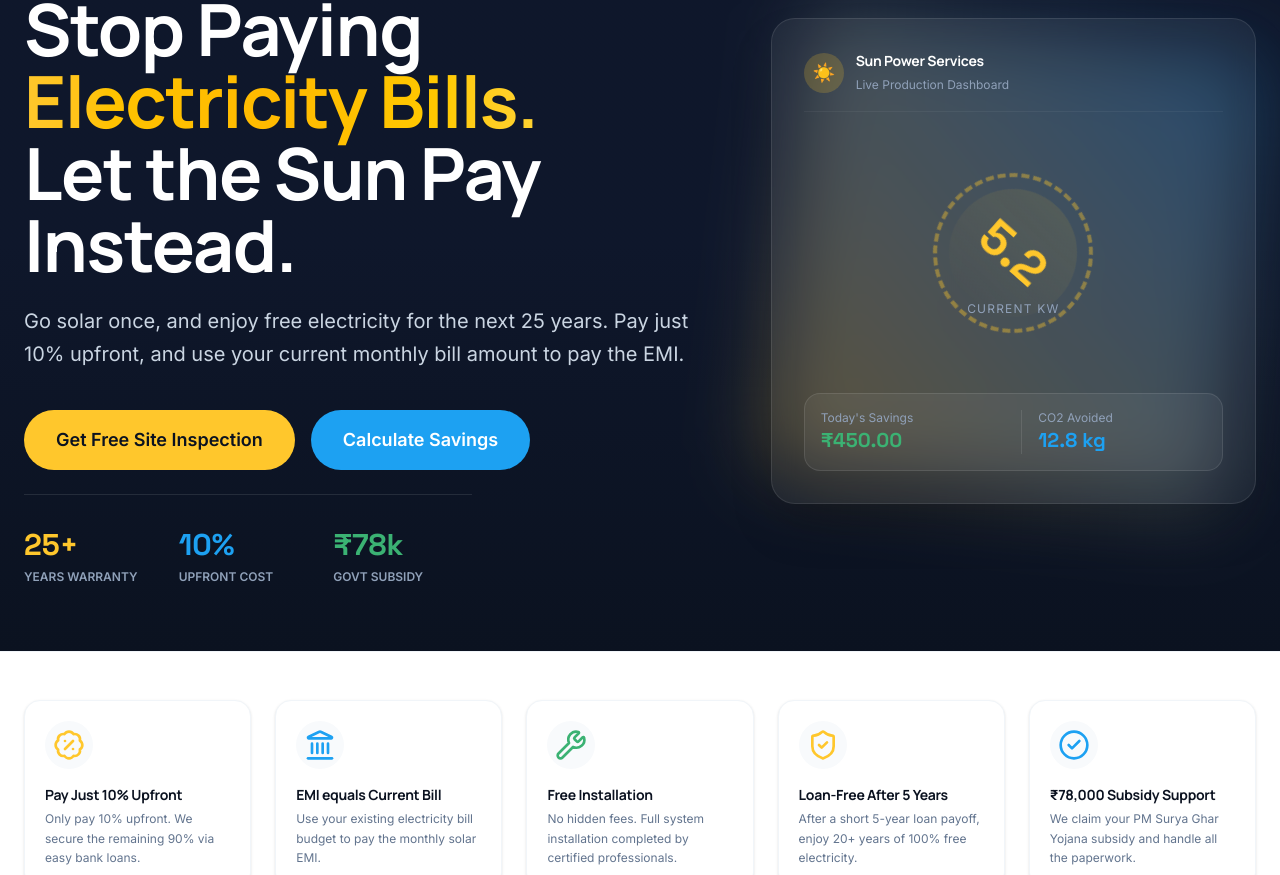
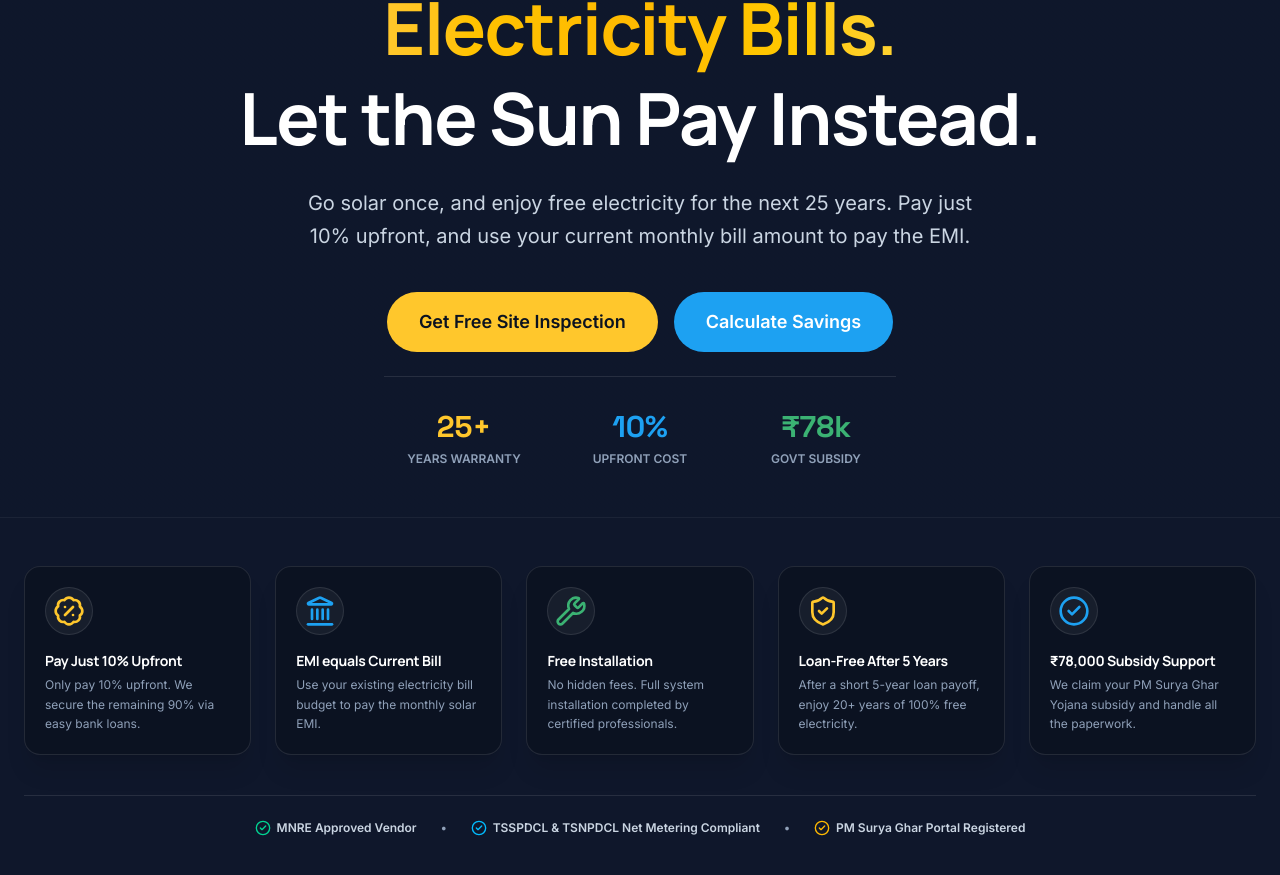
Before and after one commit to Sriharshareddy6464/sunpowersolarservices, a Next.js app: page / in a window 1280 px wide. Shown: the part 161-1036 px from the top of the page. Built offline with nearby package versions, Linux system fonts and the light colour scheme.

Commit message:
feat(hero): remove badge and dashboard, shift 10px top, update trust strip dark flow

```diff
--- a/src/components/sections/hero.tsx
+++ b/src/components/sections/hero.tsx
@@ -5,7 +5,7 @@ import Button from "../ui/button";
 
 export default function Hero() {
   return (
-    <section className="relative min-h-[90vh] flex items-center justify-center pt-24 pb-16 overflow-hidden bg-gradient-to-b from-slate-900 via-slate-900 to-dark text-white">
+    <section className="relative min-h-[75vh] flex items-center justify-center pt-16 pb-12 -mt-2.5 overflow-hidden bg-gradient-to-b from-slate-900 via-slate-900 to-slate-900 text-white">
       {/* Light glow effects */}
       <div className="absolute top-1/4 left-1/10 w-96 h-96 bg-primary/20 rounded-full blur-3xl -z-10 animate-pulse" />
       <div className="absolute bottom-1/4 right-1/10 w-96 h-96 bg-secondary/15 rounded-full blur-3xl -z-10 animate-pulse" />
@@ -13,15 +13,10 @@ export default function Hero() {
       {/* Subtle grid lines background overlay */}
       <div className="absolute inset-0 bg-[linear-gradient(to_right,#ffffff05_1px,transparent_1px),linear-gradient(to_bottom,#ffffff05_1px,transparent_1px)] bg-[size:4rem_4rem] -z-20" />
 
-      <div className="container mx-auto px-6 max-w-7xl relative">
-        <div className="grid grid-cols-1 lg:grid-cols-12 gap-12 items-center">
-          {/* Text content */}
-          <div className="lg:col-span-7 text-center lg:text-left space-y-6">
-            <div className="inline-flex items-center gap-2 px-4 py-2 bg-white/5 border border-white/10 rounded-full text-xs font-semibold text-primary uppercase tracking-wider backdrop-blur-sm">
-              ☀️ Rooftop Solar Telangana
-            </div>
+      <div className="container mx-auto px-6 max-w-5xl relative text-center">
+        <div className="space-y-6 max-w-4xl mx-auto">
 
-            <h1 className="text-4xl sm:text-5xl md:text-6xl lg:text-7xl font-extrabold tracking-tight leading-none">
+          <h1 className="text-4xl sm:text-5xl md:text-6xl lg:text-7xl font-extrabold tracking-tight leading-tight">
             Stop Paying <br className="hidden sm:inline" />
             <span className="bg-gradient-to-r from-primary via-amber-400 to-amber-300 bg-clip-text text-transparent">
               Electricity Bills.
@@ -30,11 +25,11 @@ export default function Hero() {
             Let the Sun Pay Instead.
           </h1>
 
-            <p className="text-slate-300 text-base sm:text-lg md:text-xl max-w-2xl mx-auto lg:mx-0 leading-relaxed font-sans">
+          <p className="text-slate-300 text-base sm:text-lg md:text-xl max-w-2xl mx-auto leading-relaxed font-sans">
             Go solar once, and enjoy free electricity for the next 25 years. Pay just 10% upfront, and use your current monthly bill amount to pay the EMI.
           </p>
 
-            <div className="flex flex-col sm:flex-row gap-4 justify-center lg:justify-start pt-4">
+          <div className="flex flex-col sm:flex-row gap-4 justify-center pt-4">
             <Button variant="primary" size="lg" href="#contact">
               Get Free Site Inspection
             </Button>
@@ -44,7 +39,7 @@ export default function Hero() {
           </div>
 
           {/* Quick trust metrics */}
-            <div className="pt-8 grid grid-cols-3 gap-4 border-t border-white/10 max-w-md mx-auto lg:mx-0">
+          <div className="pt-8 grid grid-cols-3 gap-4 border-t border-white/10 max-w-lg mx-auto">
             <div>
               <span className="block text-2xl md:text-3xl font-numbers font-bold text-primary">25+</span>
               <span className="text-xs text-slate-400 uppercase font-semibold">Years Warranty</span>
@@ -58,51 +53,7 @@ export default function Hero() {
               <span className="text-xs text-slate-400 uppercase font-semibold">Govt Subsidy</span>
             </div>
           </div>
-          </div>
 
-          {/* Graphical/Illustrative Panel */}
-          <div className="lg:col-span-5 relative w-full aspect-square max-w-[500px] mx-auto">
-            {/* Elegant futuristic design representing solar power */}
-            <div className="absolute inset-0 bg-gradient-to-tr from-primary/30 to-secondary/30 rounded-3xl blur-2xl transform rotate-6 scale-95" />
-            <div className="relative w-full h-full bg-white/5 border border-white/10 rounded-3xl backdrop-blur-md p-6 md:p-8 flex flex-col justify-between overflow-hidden shadow-2xl">
-
-              <div className="flex justify-between items-center border-b border-white/5 pb-4">
-                <div className="flex items-center gap-3">
-                  <div className="w-10 h-10 rounded-full bg-primary/20 flex items-center justify-center text-primary font-bold text-lg">☀️</div>
-                  <div>
-                    <h4 className="font-bold text-sm text-white">Sun Power Services</h4>
-                    <span className="text-xs text-slate-400">Live Production Dashboard</span>
-                  </div>
-                </div>
-                <div className="w-2.5 h-2.5 rounded-full bg-accent animate-ping" />
-              </div>
-
-              {/* Central Power graphic */}
-              <div className="my-auto py-8 text-center relative">
-                <div className="w-40 h-40 mx-auto rounded-full border-4 border-dashed border-primary/40 flex items-center justify-center animate-[spin_60s_linear_infinite]">
-                  <div className="w-32 h-32 rounded-full bg-gradient-to-b from-primary/10 to-transparent flex items-center justify-center">
-                    <span className="font-numbers text-5xl font-extrabold text-primary">5.2</span>
-                  </div>
-                </div>
-                <div className="absolute top-1/2 left-1/2 transform -translate-x-1/2 -translate-y-1/2">
-                  <span className="block text-xs uppercase tracking-widest text-slate-400 mt-28">Current kW</span>
-                </div>
-              </div>
-
-              {/* Bottom statistics panel */}
-              <div className="bg-white/5 border border-white/10 rounded-2xl p-4 grid grid-cols-2 gap-4">
-                <div className="text-left">
-                  <span className="text-xs text-slate-400 block">Today's Savings</span>
-                  <span className="font-numbers text-xl font-bold text-accent">₹450.00</span>
-                </div>
-                <div className="text-left border-l border-white/10 pl-4">
-                  <span className="text-xs text-slate-400 block">CO2 Avoided</span>
-                  <span className="font-numbers text-xl font-bold text-secondary">12.8 kg</span>
-                </div>
-              </div>
-
-            </div>
-          </div>
         </div>
       </div>
     </section>
--- a/src/components/sections/trust-strip.tsx
+++ b/src/components/sections/trust-strip.tsx
@@ -32,22 +32,22 @@ export default function TrustStrip() {
   ];
 
   return (
-    <section className="py-12 bg-white border-y border-slate-100 relative z-10">
+    <section className="py-12 bg-slate-900 text-white border-y border-white/5 relative z-10">
       <div className="container mx-auto px-6 max-w-7xl">
         <div className="grid grid-cols-1 md:grid-cols-3 lg:grid-cols-5 gap-6">
           {points.map((pt, idx) => (
             <Card
               key={idx}
-              variant="flat"
-              className="p-5 border-slate-100 hover:border-primary/30 flex flex-col justify-between hover:shadow-md h-full"
+              variant="glass-dark"
+              className="p-5 border border-white/10 hover:border-primary/40 flex flex-col justify-between h-full"
             >
               <div className="space-y-4">
-                <div className="w-12 h-12 rounded-full bg-slate-50 flex items-center justify-center">
+                <div className="w-12 h-12 rounded-full bg-white/5 border border-white/10 flex items-center justify-center">
                   {pt.icon}
                 </div>
                 <div>
-                  <h4 className="font-extrabold text-sm text-dark mb-1">{pt.title}</h4>
-                  <p className="text-xs text-slate-500 leading-relaxed font-sans">{pt.desc}</p>
+                  <h4 className="font-extrabold text-sm text-white mb-1">{pt.title}</h4>
+                  <p className="text-xs text-slate-400 leading-relaxed font-sans">{pt.desc}</p>
                 </div>
               </div>
             </Card>
@@ -55,17 +55,17 @@ export default function TrustStrip() {
         </div>
 
         {/* Local DISCOM trust sub-bar */}
-        <div className="mt-10 pt-6 border-t border-slate-100 flex flex-wrap items-center justify-center gap-6 text-slate-500 text-xs font-semibold text-center">
-          <span className="flex items-center gap-1.5 text-slate-700">
-            <CheckCircle2 className="w-4 h-4 text-emerald-500" /> MNRE Approved Vendor
+        <div className="mt-10 pt-6 border-t border-white/10 flex flex-wrap items-center justify-center gap-6 text-slate-400 text-xs font-semibold text-center">
+          <span className="flex items-center gap-1.5 text-slate-300">
+            <CheckCircle2 className="w-4 h-4 text-emerald-400" /> MNRE Approved Vendor
           </span>
           <span className="hidden md:inline">•</span>
-          <span className="flex items-center gap-1.5 text-slate-700">
-            <CheckCircle2 className="w-4 h-4 text-sky-500" /> TSSPDCL & TSNPDCL Net Metering Compliant
+          <span className="flex items-center gap-1.5 text-slate-300">
+            <CheckCircle2 className="w-4 h-4 text-sky-400" /> TSSPDCL & TSNPDCL Net Metering Compliant
           </span>
           <span className="hidden md:inline">•</span>
-          <span className="flex items-center gap-1.5 text-slate-700">
-            <CheckCircle2 className="w-4 h-4 text-amber-500" /> PM Surya Ghar Portal Registered
+          <span className="flex items-center gap-1.5 text-slate-300">
+            <CheckCircle2 className="w-4 h-4 text-amber-400" /> PM Surya Ghar Portal Registered
           </span>
         </div>
       </div>
```
Lines whose indentation alone changed are shown as unchanged.
